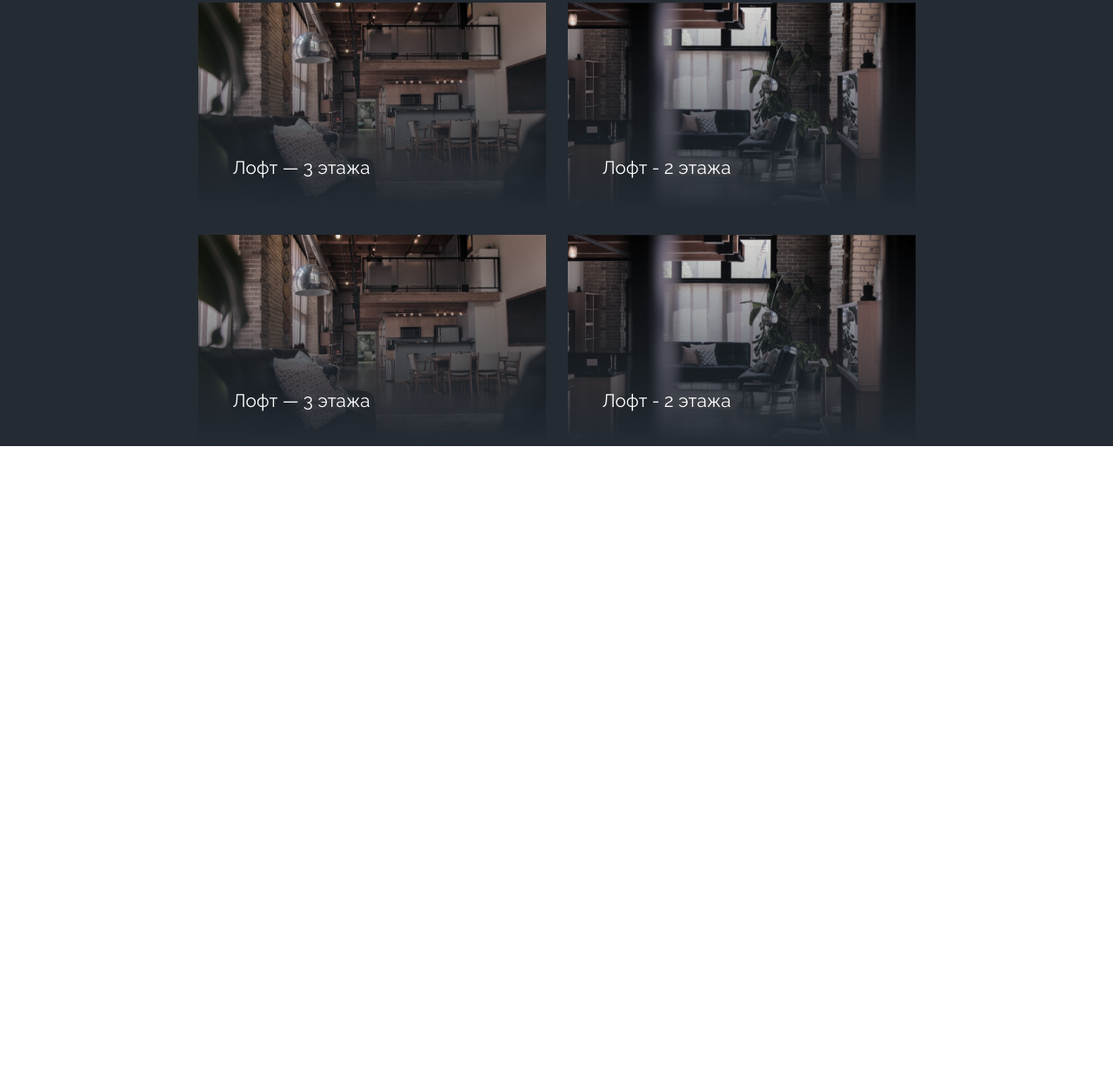
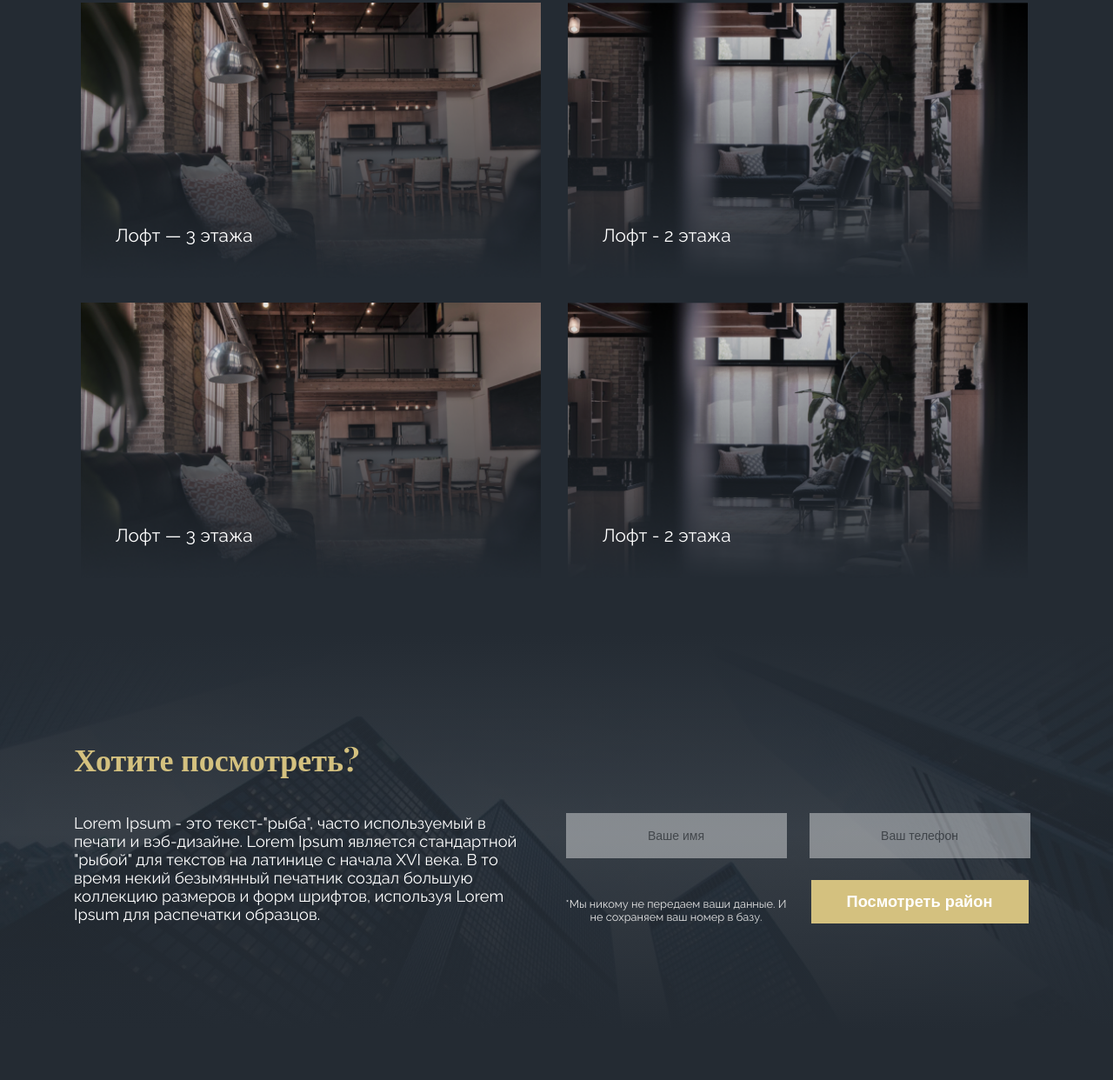
Before and after one commit to Ryabaa/HouseVOP, a plain HTML site: page index.html in a window 1280 px wide. Shown: the part 1357-2599 px from the top of the page at 87% size. Before the commit the page ends 1870 px from the top, so only its background shows below. Drawn offline with nearby package versions, Linux system fonts and the light colour scheme; a web font is replaced by a local one.

Commit message:
add booking section layout

```diff
--- a/index.html
+++ b/index.html
@@ -81,6 +81,19 @@
                 </div>
             </div>
         </section>
+
+        <section class="booking">
+            <div class="booking-container-1">
+                <h1 class="title">Хотите посмотреть?</h1>
+                <p class="booking-container-1__text">Lorem Ipsum - это текст-"рыба", часто используемый в печати и вэб-дизайне. Lorem Ipsum является стандартной "рыбой" для текстов на латинице с начала XVI века. В то время некий безымянный печатник создал большую коллекцию размеров и форм шрифтов, используя Lorem Ipsum для распечатки образцов. </p>
+            </div>
+            <div class="booking-container-2">
+                <input type="text" class="input" placeholder="Ваше имя">
+                <input type="text" class="input" placeholder="Ваш телефон">
+                <p class="postscript">*Мы никому не передаем ваши данные. И не сохраняем ваш номер в базу.</p>
+                <button class="button">Посмотреть район</button>
+            </div>
+        </section>
     </main>
 
     <footer class="footer">
--- a/style.scss
+++ b/style.scss
@@ -2,7 +2,7 @@ $color-primary: #fff;
 $bg-primary: #242b33;
 $color-accent: #d4c17f;
 $color-postscript: #e7e7e7;
-$color-input: #bebebe;
+$color-input: #555;
 $bg-input: #fff;
 
 /////////////////////////////////
@@ -47,7 +47,6 @@ body {
     font-size: 36px;
     color: $color-accent;
     max-width: 520px;
-    text-align: center;
 }
 
 .logo-card {
@@ -164,6 +163,7 @@ body {
 }
 
 .appartaments {
+    padding: 0 20px;
     display: grid;
     row-gap: 100px;
     @include items(start, center);
@@ -178,7 +178,7 @@ body {
             position: relative;
 
             &-image {
-                width: 400px;
+                width: 99%;
             }
 
             &-text {
@@ -190,3 +190,90 @@ body {
         }
     }
 }
+
+.postscript {
+    font-size: 0.8rem;
+    max-width: 255px;
+    text-align: center;
+    color: $color-postscript;
+}
+
+.input {
+    width: 250px;
+    height: 50px;
+    background: $bg-input;
+    opacity: 0.4;
+    text-align: center;
+    border: none;
+    outline: none;
+    @include transist;
+
+    &::-webkit-input-placeholder {
+        color: $color-input;
+    }
+    &::-moz-placeholder {
+        color: $color-input;
+    }
+
+    &:hover {
+        opacity: 0.8;
+    }
+}
+
+.button {
+    border: none;
+    background: $color-accent;
+    width: 250px;
+    height: 50px;
+    font-weight: bold;
+    font-size: 1.14rem;
+    color: $color-primary;
+    @include transist;
+
+    &:hover {
+        border: 1px solid $color-accent;
+        background: none;
+    }
+
+    &:focus {
+        outline: none;
+    }
+}
+
+.booking {
+    background: linear-gradient(
+            180deg,
+            #242b33 10.42%,
+            rgba(36, 43, 51, 0) 50.52%,
+            #242b33 90.1%
+        ),
+        linear-gradient(0deg, rgba(36, 43, 51, 0.9), rgba(36, 43, 51, 0.9)),
+        url(./src/booking-bg.png), #c4c4c4 center;
+    background-size: cover;
+    width: 100%;
+    padding: 180px 0;
+    display: grid;
+    grid-template-columns: repeat(2, auto);
+    justify-content: center;
+    @include items(center, end);
+
+    &-container-1 {
+        padding: 0 10px;
+        display: grid;
+        row-gap: 40px;
+        @include items(start, start);
+
+        &__text {
+            max-width: 535px;
+            font-size: 1.14rem;
+        }
+    }
+
+    &-container-2 {
+        padding: 0 20px;
+        display: grid;
+        grid-template-columns: repeat(2, 1fr);
+        grid-gap: 25px;
+        @include items(center, end);
+    }
+}
```
Also changed, not shown: src/booking-bg.png (added), style.css, 1 other file.
